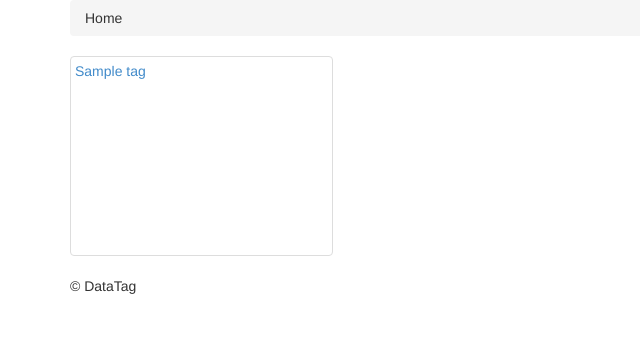
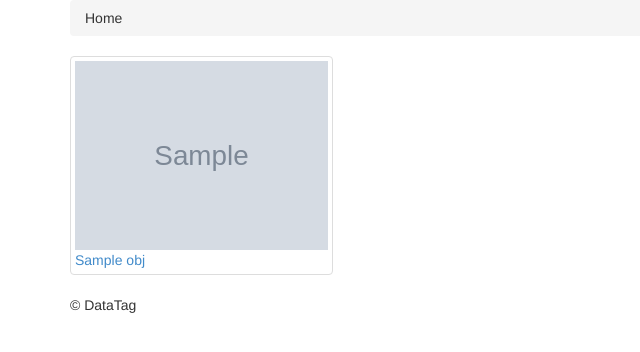
Before and after one commit to ivoire/DataTag, a Django app: template DataTag/templates/DataTag/main/index.html in a window 1280 px wide. Shown: the top 352 px of the page, without its empty margins (0-640 px from the left). Run offline with Django 3.2, Linux system fonts and the light colour scheme; the template is opened without the code that fills it: most values are stand-ins (such as "Sample title", 1, 10 or a date in 2020); grey boxes marked "Sample" are stand-in pictures; some libraries are stand-ins or nearby versions.

Commit message:
Tag: Show a random thumbnail when browsing

```diff
--- a/DataTag/templates/DataTag/main/index.html
+++ b/DataTag/templates/DataTag/main/index.html
@@ -15,8 +15,12 @@
 {% block body %}
 <div class="row">
   {% for tag in tags %}
+  {% if forloop.counter0|divisibleby:"4" and not forloop.first %}
+</div>
+<div class="row">
+  {% endif %}
   <div class="col-xs-3 col-md-3">
-    <a href="{{ tag.get_browse_url }}" class="thumbnail directory">{{ tag.name }}</a>
+    <a href="{{ tag.obj.get_browse_url }}" class="thumbnail directory"><img src="{{ tag.thumbnail.get_absolute_url }}?size=small" />{{ tag.obj.name }}</a>
   </div>
   {% endfor %}
 </div>
--- a/DataTag/templates/DataTag/tag/browse.html
+++ b/DataTag/templates/DataTag/tag/browse.html
@@ -22,8 +22,12 @@
 {% block body %}
 <div class="row">
   {% for tag in sub_tags %}
+  {% if forloop.counter0|divisibleby:"4" and not forloop.first %}
+</div>
+<div class="row">
+  {% endif %}
   <div class="col-xs-3 col-md-3">
-    <a href="{{ tag.path }}" class="thumbnail directory">{{ tag.obj.name }}</a>
+    <a href="{{ tag.path }}" class="thumbnail directory"><img src="{{ tag.thumbnail.get_absolute_url }}?size=small" />{{ tag.obj.name }}</a>
   </div>
   {% endfor %}
 </div>
--- a/DataTag/views/tag.py
+++ b/DataTag/views/tag.py
@@ -21,10 +21,12 @@ def browse(request, path):
 
     sub_tags = []
     for tag in Tag.objects.exclude(pk__in=[tag['obj'].pk for tag in tags]):
-        count = medias.filter(tags=tag).count()
+        local_medias = medias.filter(tags=tag)
+        count = local_medias.count()
         if count:
             sub_tags.append({'obj': tag, 'count': count,
-                             'path': query_string + '/' + tag.name})
+                             'path': query_string + '/' + tag.name,
+                             'thumbnail': local_medias.order_by('?')[0]})
 
     return render_to_response('DataTag/tag/browse.html', {'tags': tags,
                                                           'sub_tags': sub_tags},
```
Also changed, not shown: DataTag/views/main.py (+6 -1 lines).
